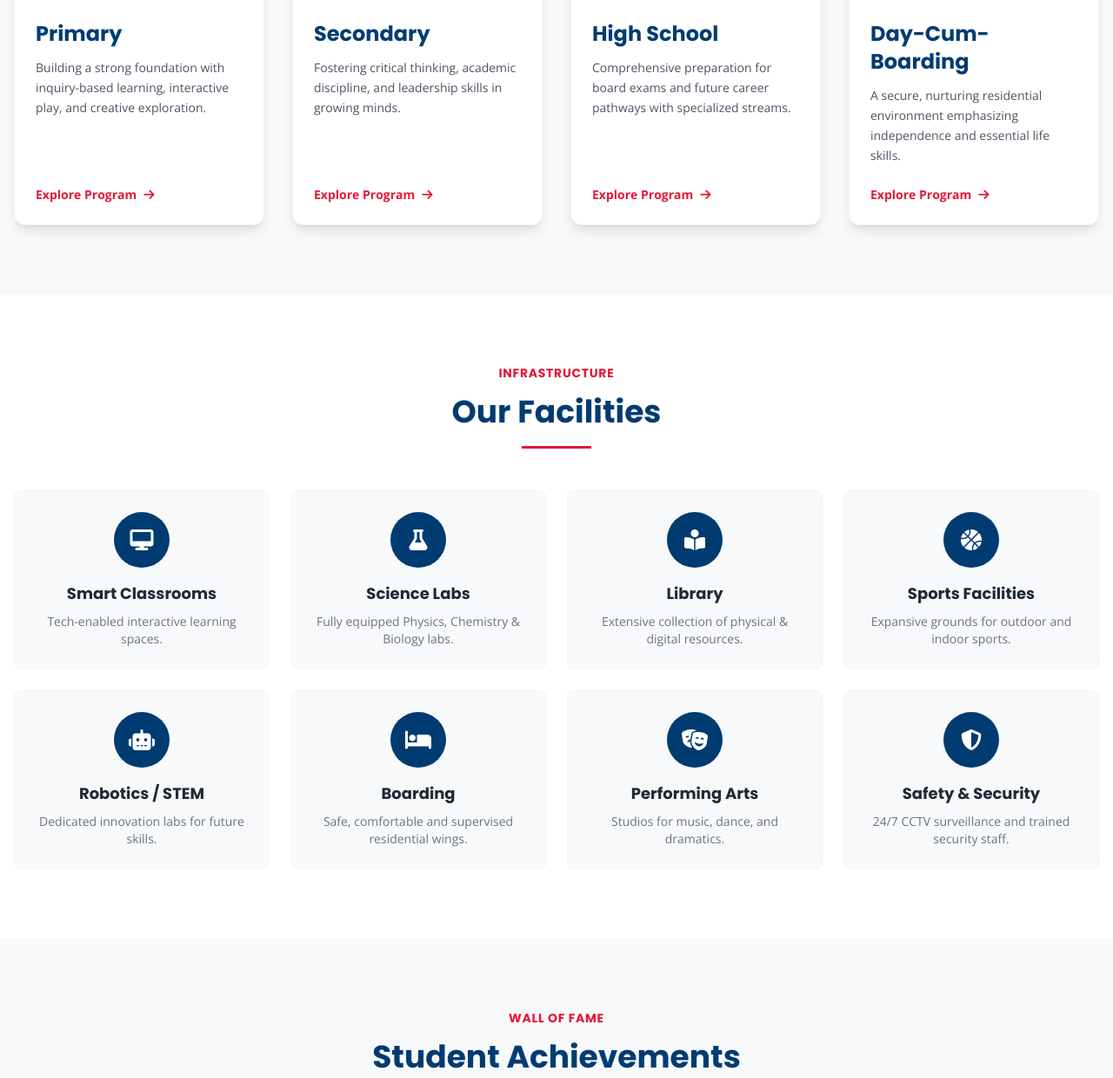
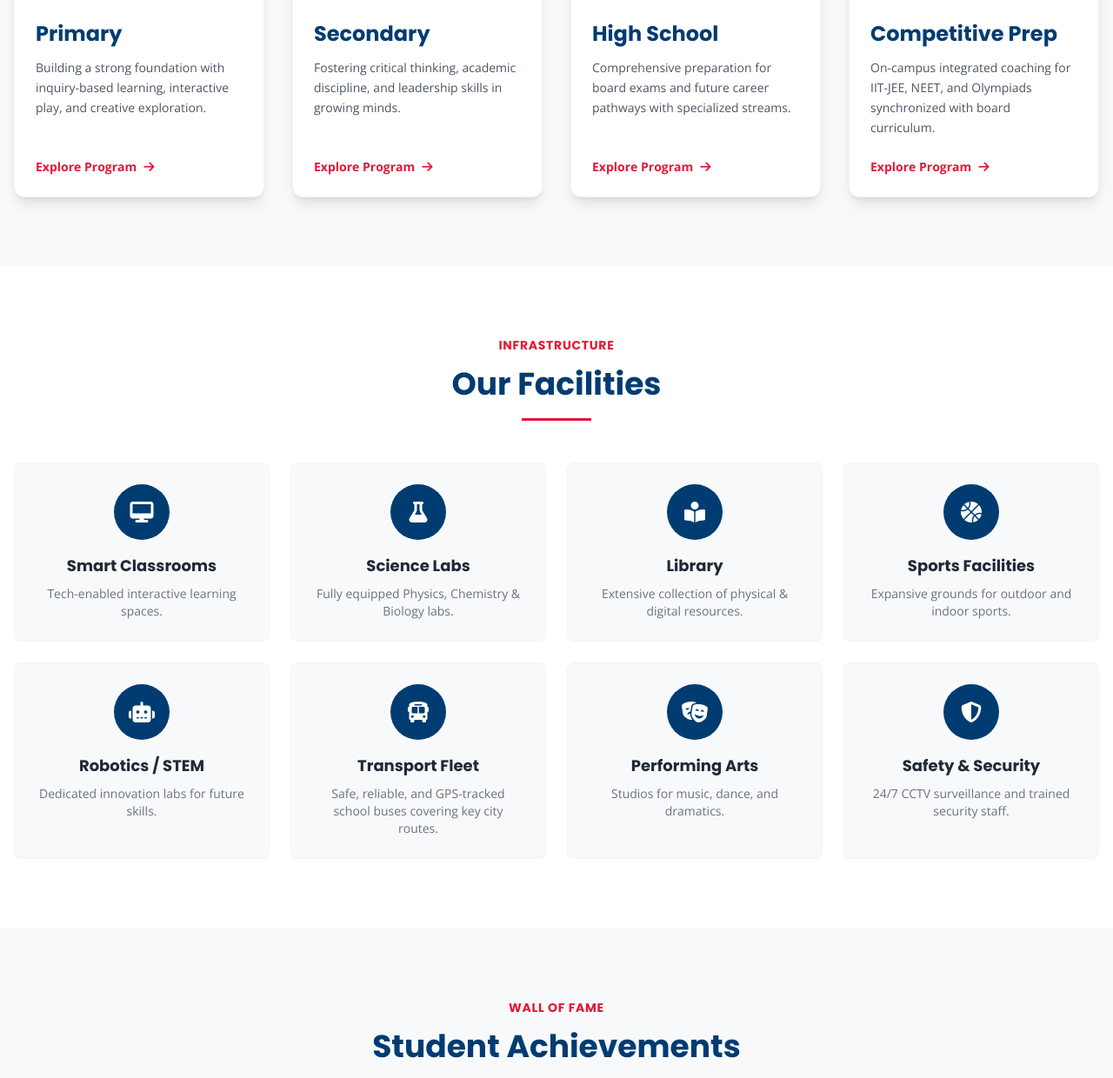
Before and after one commit to Rohith092003/Technomission, a WordPress theme: template wp-theme/tmisb/front-page.php in a window 1280 px wide. Shown: the part 2400-3640 px from the top of the page at 87% size. Run offline with PHP 8.4 and a stand-in for WordPress, Linux system fonts and the light colour scheme; the site name, menu and one post (Sample post) are stand-ins, and other content is empty; some libraries are stand-ins or nearby versions.

Commit message:
Remove boarding and residential facility content across HTML and WP theme as requested by client

```diff
--- a/wp-theme/tmisb/front-page.php
+++ b/wp-theme/tmisb/front-page.php
@@ -130,7 +130,7 @@ get_header();
                                 Strong Academics.<br>Future Skills.
                             </h1>
                             <p class="text-gray-200 text-lg md:text-xl mb-10 font-light max-w-2xl leading-relaxed">
-                                A future-focused K-12 Day-Cum-Boarding school empowering students through academic excellence, innovation, and character development.
+                                A future-focused K-12 CBSE affiliated school empowering students through academic excellence, innovation, and character development.
                             </p>
                             <div class="flex flex-col sm:flex-row space-y-4 sm:space-y-0 sm:space-x-5">
                                 <a href="<?php echo home_url('/admissions/'); ?>" class="bg-secondary text-white font-bold py-3.5 px-8 rounded flex items-center justify-center hover:bg-red-800 transition shadow-lg group">
@@ -179,13 +179,13 @@ get_header();
                     <div class="container mx-auto px-4 lg:px-12 relative z-10 w-full">
                         <div class="max-w-3xl">
                             <div class="inline-block border-l-4 border-secondary pl-3 mb-4">
-                                <h2 class="text-white font-semibold tracking-[0.15em] text-sm uppercase">Secure Environment</h2>
+                                <h2 class="text-white font-semibold tracking-[0.15em] text-sm uppercase">Inspiring Campus</h2>
                             </div>
                             <h1 class="text-white nav-font font-extrabold text-3xl sm:text-4xl md:text-6xl lg:text-7xl leading-tight mb-4 md:mb-6">
-                                A Home Away<br>From Home.
+                                Nurturing Minds,<br>Shaping Futures.
                             </h1>
                             <p class="text-gray-200 text-lg md:text-xl mb-10 font-light max-w-2xl leading-relaxed">
-                                Our premium Day-Cum-Boarding facilities ensure students are nurtured in a safe, inspiring, and engaging community.
+                                Our modern campus infrastructure and nurturing environment ensure students excel in academics, sports, and life skills.
                             </p>
                             <div class="flex flex-col sm:flex-row space-y-4 sm:space-y-0 sm:space-x-5">
                                 <a href="#" class="bg-primary text-white border border-primary font-bold py-3.5 px-8 rounded flex items-center justify-center hover:bg-primaryDark transition shadow-lg">
@@ -241,11 +241,11 @@ get_header();
                         Techno Mission International School, Bhagalpur (TMISB) stands as a beacon of educational excellence. We believe in providing a holistic environment where academic rigor meets modern technology, ensuring our students are prepared for the challenges of tomorrow.
                     </p>
                     <p class="text-gray-600 mb-8 leading-relaxed">
-                        Our day-cum-boarding model fosters independent thinking, strong character, and a lifelong love for learning. With world-class facilities and a dedicated faculty, TMISB is committed to nurturing the unique potential within every child.
+                        Our educational philosophy combines academic learning with critical thinking, creativity, and discipline. Rooted in Indian values and a global outlook, TMISB is committed to nurturing the unique potential within every child.
                     </p>
                     <ul class="mb-8 space-y-3">
                         <li class="flex items-start"><i class="fas fa-check-circle text-primary mt-1 mr-3"></i> <span class="text-gray-700">Holistic Curriculum integrating technology & arts</span></li>
-                        <li class="flex items-start"><i class="fas fa-check-circle text-primary mt-1 mr-3"></i> <span class="text-gray-700">Dedicated Day-cum-Boarding facilities</span></li>
+                        <li class="flex items-start"><i class="fas fa-check-circle text-primary mt-1 mr-3"></i> <span class="text-gray-700">CBSE Affiliated Senior Secondary Curriculum</span></li>
                         <li class="flex items-start"><i class="fas fa-check-circle text-primary mt-1 mr-3"></i> <span class="text-gray-700">Focus on character building and sports</span></li>
                     </ul>
                     <a href="<?php echo home_url('/about/'); ?>" class="bg-primary hover:bg-blue-800 text-white font-semibold py-3 px-8 rounded transition inline-block">Read More</a>
@@ -386,17 +386,17 @@ get_header();
                 <!-- Program Card 4 -->
                 <div class="group bg-white rounded-xl shadow-lg hover:shadow-2xl transition-all duration-500 overflow-hidden flex flex-col border border-gray-100 transform hover:-translate-y-2">
                     <div class="relative h-56 overflow-hidden">
-                        <img src="https://images.unsplash.com/photo-1558021211-6d1403321394?ixlib=rb-4.0.3&auto=format&fit=crop&w=600&q=80" alt="Boarding" class="w-full h-full object-cover transition-transform duration-700 group-hover:scale-110">
+                        <img src="https://images.unsplash.com/photo-1532094349884-543bc11b234d?ixlib=rb-4.0.3&auto=format&fit=crop&w=600&q=80" alt="Competitive Prep" class="w-full h-full object-cover transition-transform duration-700 group-hover:scale-110">
                         <div class="absolute inset-0 bg-primary/10 group-hover:bg-transparent transition-colors duration-500"></div>
-                        <div class="absolute top-4 right-4 bg-secondary text-white text-[10px] font-bold uppercase tracking-wider px-3 py-1 rounded shadow-md">Residential</div>
+                        <div class="absolute top-4 right-4 bg-secondary text-white text-[10px] font-bold uppercase tracking-wider px-3 py-1 rounded shadow-md">Competitive Edge</div>
                     </div>
                     <div class="p-6 flex-grow flex flex-col relative">
                         <div class="absolute top-0 left-0 w-0 h-1 bg-secondary transition-all duration-500 group-hover:w-full"></div>
-                        <h3 class="nav-font font-bold text-2xl text-primary mb-3">Day-Cum-Boarding</h3>
+                        <h3 class="nav-font font-bold text-2xl text-primary mb-3">Competitive Prep</h3>
                         <p class="text-gray-600 text-sm mb-6 flex-grow leading-relaxed">
-                            A secure, nurturing residential environment emphasizing independence and essential life skills.
+                            On-campus integrated coaching for IIT-JEE, NEET, and Olympiads synchronized with board curriculum.
                         </p>
-                        <a href="<?php echo home_url('/academics/'); ?>" class="inline-flex items-center text-sm font-bold text-secondary hover:text-primary transition-colors">
+                        <a href="<?php echo home_url('/academics/'); ?>#specialized" class="inline-flex items-center text-sm font-bold text-secondary hover:text-primary transition-colors">
                             Explore Program <i class="fas fa-arrow-right ml-2 transform group-hover:translate-x-2 transition-transform duration-300"></i>
                         </a>
                     </div>
@@ -457,10 +457,10 @@ get_header();
 
                 <div class="border border-gray-100 p-6 rounded-lg text-center card-hover bg-lightBg">
                     <div class="w-16 h-16 mx-auto bg-primary text-white rounded-full flex items-center justify-center text-2xl mb-4">
-                        <i class="fas fa-bed"></i>
+                        <i class="fas fa-bus"></i>
                     </div>
-                    <h3 class="font-bold text-lg text-gray-800 mb-2">Boarding</h3>
-                    <p class="text-gray-500 text-sm">Safe, comfortable and supervised residential wings.</p>
+                    <h3 class="font-bold text-lg text-gray-800 mb-2">Transport Fleet</h3>
+                    <p class="text-gray-500 text-sm">Safe, reliable, and GPS-tracked school buses covering key city routes.</p>
                 </div>
 
                 <div class="border border-gray-100 p-6 rounded-lg text-center card-hover bg-lightBg">
@@ -816,7 +816,7 @@ get_header();
                             <div class="bg-lightBg p-8 rounded-lg shadow-inner relative h-full">
                                 <i class="fas fa-quote-left text-4xl text-gray-200 absolute top-4 left-4"></i>
                                 <p class="text-gray-600 italic mb-6 relative z-10 pt-4">
-                                    "TMISB has provided my child with the perfect balance of academic challenge and extracurricular opportunities. The day-boarding facility allows them to focus completely on their development in a secure environment."
+                                    "TMISB has provided my child with the perfect balance of academic challenge and extracurricular opportunities. The supportive campus environment allows them to focus completely on their personal and intellectual development."
                                 </p>
                                 <div class="flex items-center">
                                     <img src="https://ui-avatars.com/api/?name=Rajesh+Kumar&background=random" alt="Rajesh Kumar" class="w-12 h-12 rounded-full mr-4 object-cover border-2 border-white shadow-sm">
@@ -927,11 +927,11 @@ get_header();
                     <!-- FAQ Item 4 -->
                     <div class="border border-gray-200 rounded">
                         <button @click="activeAccordion = activeAccordion === 4 ? null : 4" class="w-full text-left px-5 py-4 font-semibold text-gray-800 flex justify-between items-center focus:outline-none bg-gray-50">
-                            Is boarding available?
+                            What curriculum is followed at TMISB?
                             <i class="fas fa-chevron-down transition-transform" :class="activeAccordion === 4 ? 'rotate-180' : ''"></i>
                         </button>
                         <div x-show="activeAccordion === 4" x-collapse x-cloak class="px-5 py-4 text-gray-600 border-t border-gray-200 text-sm">
-                            [Yes, TMISB operates as a Day-Cum-Boarding school with excellent residential facilities.]
+                            TMISB is affiliated with the Central Board of Secondary Education (CBSE), New Delhi (Affiliation No. 330331) up to Senior Secondary level, providing a rigorous curriculum combined with integrated competitive exam preparation.
                         </div>
                     </div>
                 </div>
```
Also changed, not shown: academics.html (+5 -5 lines), admissions.html (+2 -21 lines), index.html (+17 -17 lines), wp-theme/tmisb/page-academics.php (+5 -5 lines), wp-theme/tmisb/page-admissions.php (+2 -21 lines).
